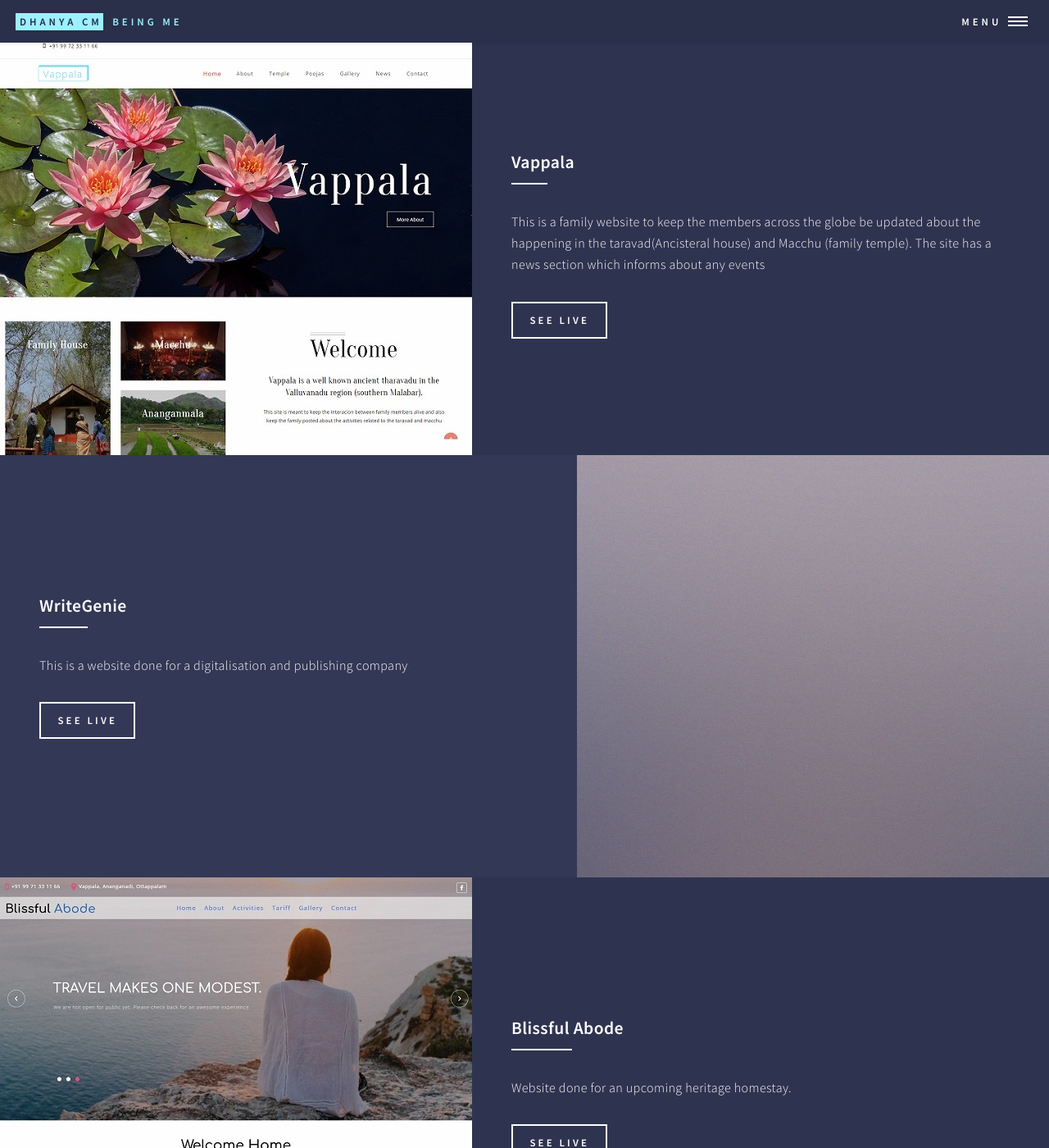
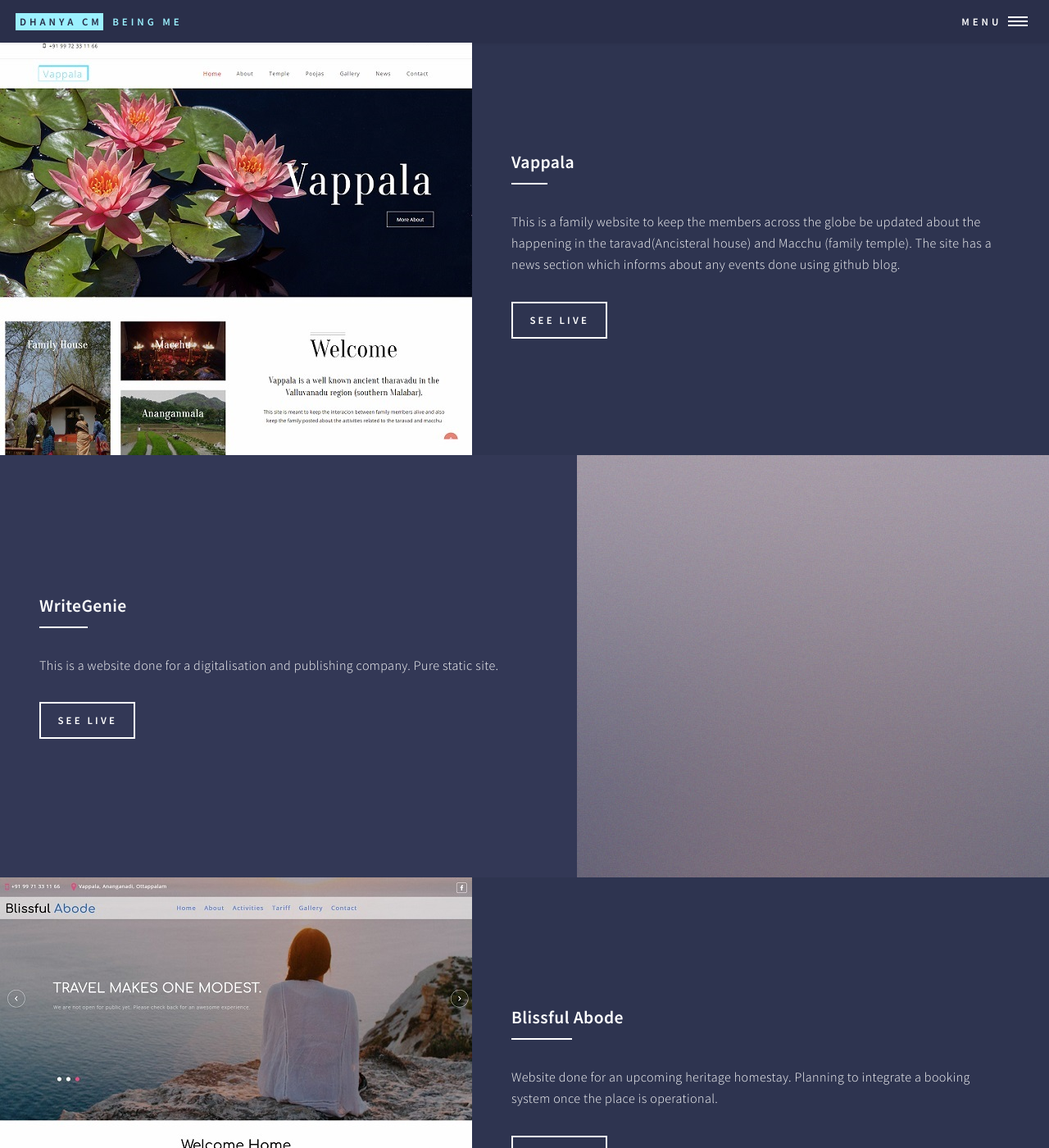
Before and after one commit to dhanyacm/dhanyacm, a Jekyll site: the page built from web-portfolio.html, in a window 1280 px wide and 1400 px high, scrolled down 716 px. Shown: the whole window at 82% size. Built offline with Jekyll 4.4.1, drawn with Linux system fonts in a browser that asks for light colours; some of the changed text lies outside the part shown.

Commit message:
Update web-portfolio.html

```diff
--- a/web-portfolio.html
+++ b/web-portfolio.html
@@ -53,7 +53,7 @@
 												<h3>Vappala</h3>
 											</header>
 											<p>
-												This is a family website to keep the members across the globe be updated about the happening in the taravad(Ancisteral house) and Macchu (family temple). The site has a news section which informs about any events
+												This is a family website to keep the members across the globe be updated about the happening in the taravad(Ancisteral house) and Macchu (family temple). The site has a news section which informs about any events done using github blog.
 											</p>
 											<ul class="actions">
 												<li><a href="https://vappala.com/" class="button link" target="_blank" rel="noopener noreferrer">See Live</a></li>
@@ -71,7 +71,7 @@
 												<h3>WriteGenie</h3>
 											</header>
 											<p>
-												This is a website done for a digitalisation and publishing company
+												This is a website done for a digitalisation and publishing company. Pure static site.
 											</p>
 											<ul class="actions">
 												<li><a href="https://writegenie.com/" class="button" target="_blank" rel="noopener noreferrer">See Live</a></li>
@@ -89,7 +89,7 @@
 												<h3>Blissful Abode</h3>
 											</header>
 											<p>
-												Website done for an upcoming heritage homestay.
+												Website done for an upcoming heritage homestay. Planning to integrate a booking system once the place is operational.
 											</p>
 											<ul class="actions">
 												<li><a href="https://blissfulabode.in/" class="button" target="_blank" rel="noopener noreferrer">See Live</a></li>
@@ -125,7 +125,7 @@
 												<h3>Dhanya CM</h3>
 											</header>
 											<p>
-												This website done to consolidate all my scattered interests in one place.
+												This website is done to consolidate all my scattered interests in one place. Have also integrated my personal blog from blogspot.
 											</p>
 											<ul class="actions">
 												<li><a href="https://dhanyacm.com/" class="button" target="_blank" rel="noopener noreferrer">See Live</a></li>
@@ -241,10 +241,10 @@
 												<h3>Winning Earth</h3>
 											</header>
 											<p>
-												A sustainable lifestyle brand. A dream project I am working on currently.
+												A sustainable lifestyle brand. A dream project that I am working on currently. Actual site will come up soon.
 											</p>
 											<ul class="actions">
-												<li><a href="https://www.winningearth.com" class="button" target="_blank" rel="noopener noreferrer">See Live</a></li>
+												<li><a href="https://winningearth.com/" class="button" target="_blank" rel="noopener noreferrer">See Live</a></li>
 											</ul>
 										</div>
 									</div>
```
